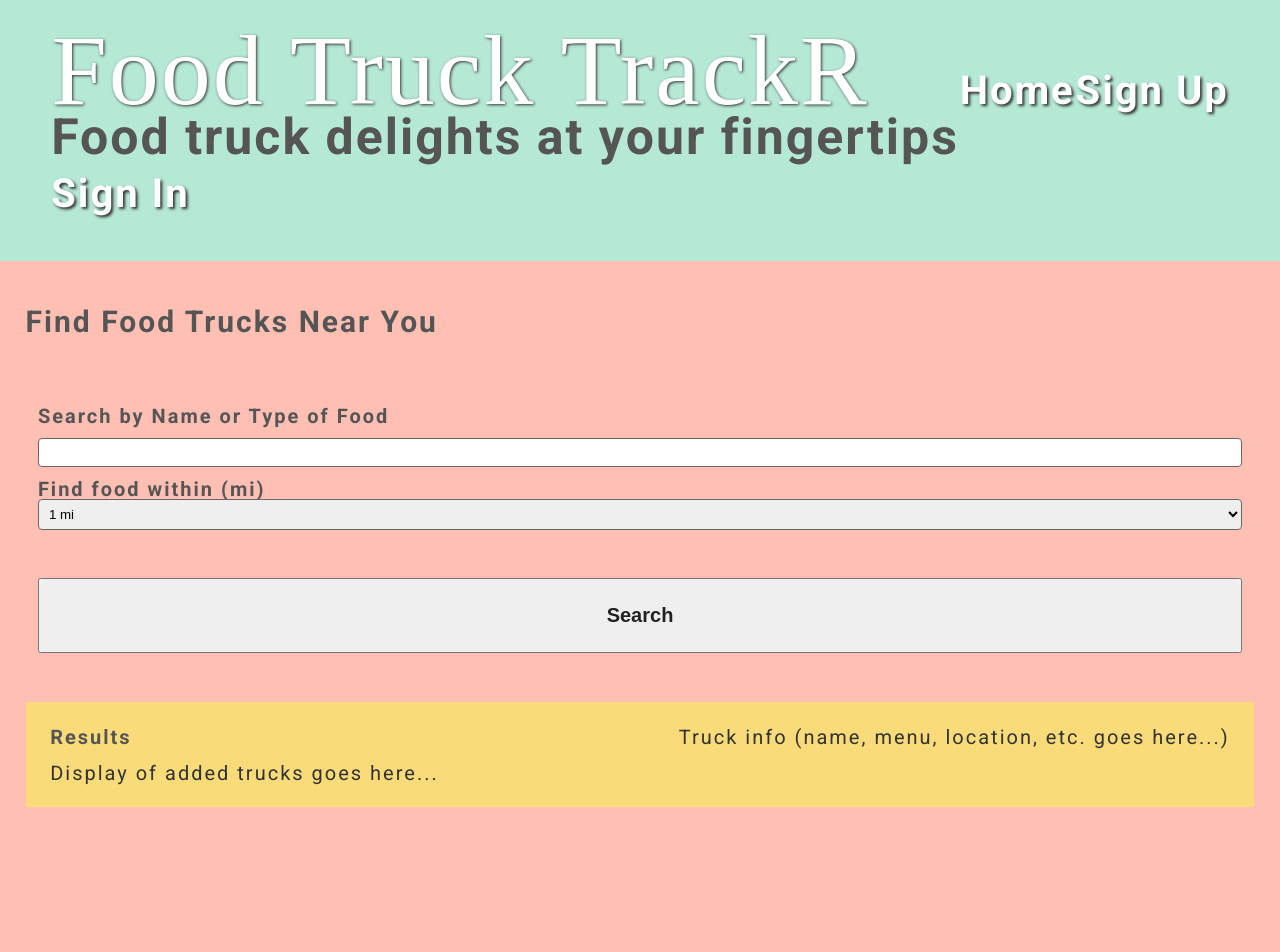
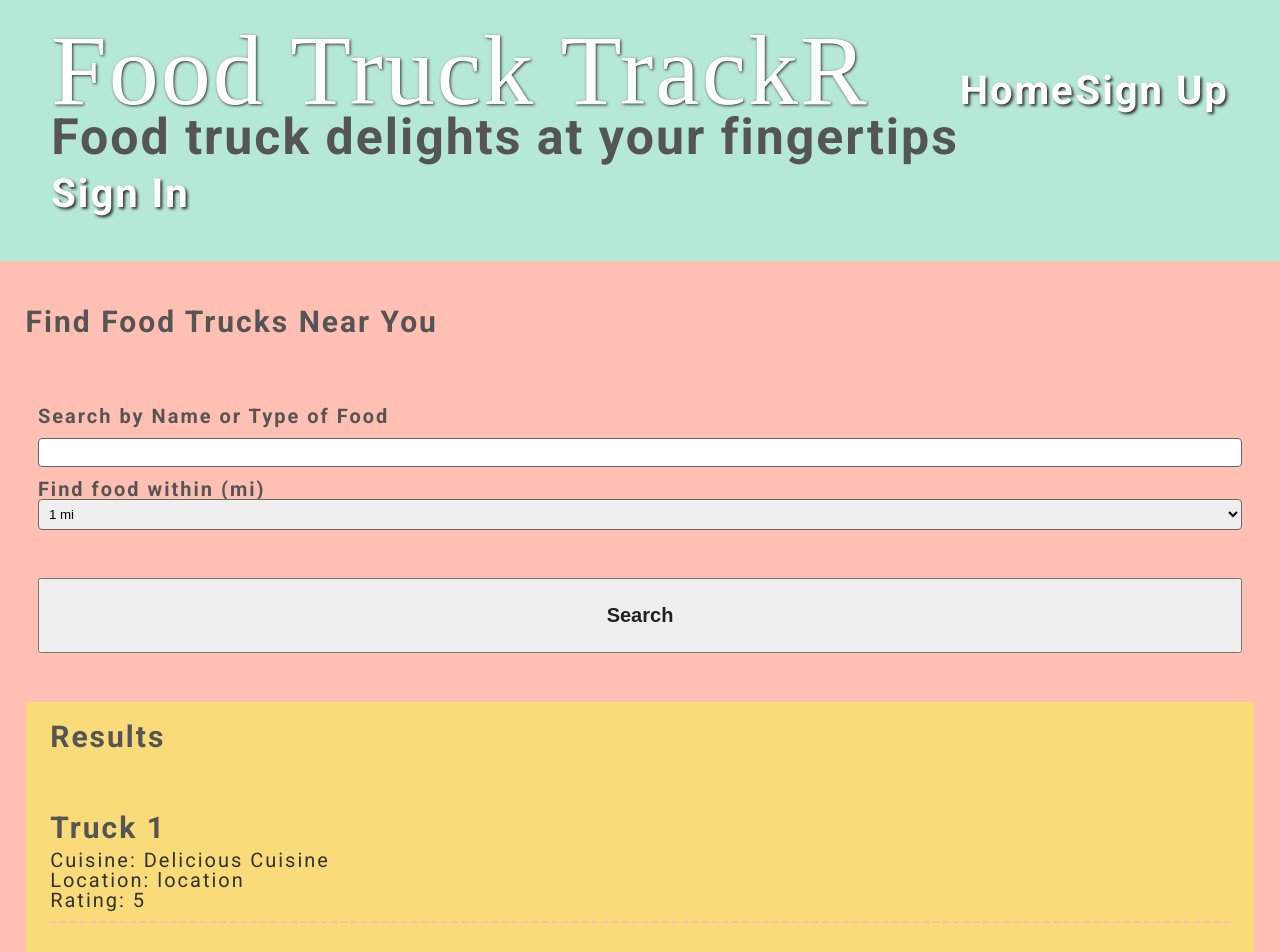
Before and after one commit to MileyWright/front-end, a React (Create React App) app: page /diner in a window 1280 px wide. Shown: the top 952 px of the page. Built offline with nearby package versions, Linux system fonts and the light colour scheme; a web font is replaced by a local one.

Commit message:
added search filter feature

```diff
--- a/src/components/DinerHome.js
+++ b/src/components/DinerHome.js
@@ -1,4 +1,6 @@
-import React from 'react';
+import React, { useState } from 'react';
+import mockTruckData from './mockTruckData';
+import TruckCard from './TruckCard';
 import styled from 'styled-components';
 
 const DinerHomeContainer = styled.nav`
@@ -16,6 +18,9 @@ const MyTruckContainer = styled.div`
     padding: 2%;
     margin: 2% 0;
     width: 100%;
+    div {
+        width: 100%;
+    }
 `;
 
 const FormContainer = styled.div`
@@ -26,6 +31,16 @@ const FormContainer = styled.div`
 `;
 
 const DinerHome = () => {
+    const [search, setSearch] = useState({ search: '', radius: null});
+
+    //handlers
+    const handleChange = (e) => {
+        setSearch({
+            ...search,
+            [e.target.name]: e.target.value
+        });
+    };
+
     return(
         <DinerHomeContainer>
             <h2>Find Food Trucks Near You</h2>
@@ -34,18 +49,18 @@ const DinerHome = () => {
                     <label>Search by Name or Type of Food
                         <input
                             type="text"
-                            name="truck_name"
-                            value=''
-                            onChange=''
+                            name="search"
+                            value={search.search}
+                            onChange={handleChange}
                         />
                     </label>
                     <label>Find food within (mi)
-                        <select>
-                            <option>1 mi</option>
-                            <option>2 mi</option>
-                            <option>3 mi</option>
-                            <option>4 mi</option>
-                            <option>5 mi</option>
+                        <select name="radius"onChange={handleChange}>
+                            <option value="1">1 mi</option>
+                            <option value="2">2 mi</option>
+                            <option value="3">3 mi</option>
+                            <option value="4">4 mi</option>
+                            <option value="5">5 mi</option>
                         </select>
                     </label>
                     <button>Search</button>
@@ -53,11 +68,9 @@ const DinerHome = () => {
             </FormContainer>
             <MyTruckContainer>
                 <div>
-                    <h3>Results</h3>
-                    Display of added trucks goes here...
-                </div>
-                <div>
-                    Truck info (name, menu, location, etc. goes here...)
+                    <h2>Results</h2>
+                    {mockTruckData.filter(item => item.type.toLowerCase().includes(search.search))
+                    .map(item => <TruckCard key={item.id} {...item}/>)}
                 </div>
             </MyTruckContainer>
         </DinerHomeContainer>
--- a/src/components/OperatorHome.js
+++ b/src/components/OperatorHome.js
@@ -1,4 +1,5 @@
 import React, { useState } from 'react';
+import mockTruckData from './mockTruckData';
 import styled from 'styled-components';
 
 const OperatorHomeContainer = styled.nav`
@@ -62,72 +63,6 @@ const FormContainer = styled.div`
     }
 `;
 
-const mockTruckData = [
-    {
-        id: 1,
-        name: 'Truck 1',
-        type: 'Delicious Cuisine',
-        image: './food1.jpg',
-        location: 'location',
-        rating: 5,
-    },
-    {
-        id: 2,
-        name: 'Truck 2',
-        type: 'Tasty Cuisine',
-        image: './food2.jpg',
-        location: 'location',
-        rating: 2,
-    },
-    {
-        id: 3,
-        name: 'Truck 3',
-        type: 'Some Kinda Cuisine',
-        image: './food2.jpg',
-        location: 'location',
-        rating: 1,
-    },
-    {
-        id: 4,
-        name: 'Test Truck 4',
-        type: 'My Cuisine',
-        image: './food2.jpg',
-        location: 'location',
-        rating: 3,
-    },
-    {
-        id: 5,
-        name: 'Test Truck 5',
-        type: 'Delicious Cuisine',
-        image: './food1.jpg',
-        location: 'location',
-        rating: 5,
-    },
-    {
-        id: 6,
-        name: 'Test Truck 6',
-        type: 'Cuisine',
-        image: './food2.jpg',
-        location: 'location',
-        rating: 2,
-    },
-    {
-        id: 7,
-        name: 'Test Truck 7',
-        type: 'Cuisine',
-        image: './food2.jpg',
-        location: 'location',
-        rating: 1,
-    },
-    {
-        id: 8,
-        name: 'Test Truck 8',
-        type: 'Cuisine',
-        image: './food2.jpg',
-        location: 'location',
-        rating: 2
-    },
-]
 
 const OperatorHome = () => {
     const [truckInfo, setTruckInfo] = useState();
--- /dev/null
+++ b/src/components/TruckCard.js
@@ -0,0 +1,27 @@
+import React from 'react';
+import styled from 'styled-components';
+
+const TruckCardContainer = styled.div`
+    margin: 1% 0;
+    padding: 1% 0;
+
+    h2 {
+        margin: 1% 0;
+    }
+    &:not(:last-child) {
+        border-bottom: 2px dashed #FFBFB3
+    };
+`;
+
+const TruckCard = (props) => {
+    return(
+        <TruckCardContainer>
+            <h2>{props.name}</h2>
+            <p>Cuisine: {props.type}</p>
+            <p>Location: {props.location}</p>
+            <p>Rating: {props.rating}</p>
+        </TruckCardContainer>
+    );
+};
+
+export default TruckCard;
--- /dev/null
+++ b/src/components/mockTruckData.js
@@ -0,0 +1,68 @@
+const mockTruckData = [
+    {
+        id: 1,
+        name: 'Truck 1',
+        type: 'Delicious Cuisine',
+        image: './food1.jpg',
+        location: 'location',
+        rating: 5,
+    },
+    {
+        id: 2,
+        name: 'Truck 2',
+        type: 'Tasty Cuisine',
+        image: './food2.jpg',
+        location: 'location',
+        rating: 2,
+    },
+    {
+        id: 3,
+        name: 'Truck 3',
+        type: 'Some Kinda Cuisine',
+        image: './food2.jpg',
+        location: 'location',
+        rating: 1,
+    },
+    {
+        id: 4,
+        name: 'Test Truck 4',
+        type: 'My Cuisine',
+        image: './food2.jpg',
+        location: 'location',
+        rating: 3,
+    },
+    {
+        id: 5,
+        name: 'Test Truck 5',
+        type: 'Delicious Cuisine',
+        image: './food1.jpg',
+        location: 'location',
+        rating: 5,
+    },
+    {
+        id: 6,
+        name: 'Test Truck 6',
+        type: 'Cuisine',
+        image: './food2.jpg',
+        location: 'location',
+        rating: 2,
+    },
+    {
+        id: 7,
+        name: 'Test Truck 7',
+        type: 'Cuisine',
+        image: './food2.jpg',
+        location: 'location',
+        rating: 1,
+    },
+    {
+        id: 8,
+        name: 'Test Truck 8',
+        type: 'Cuisine',
+        image: './food2.jpg',
+        location: 'location',
+        rating: 2
+    },
+]
+
+export default mockTruckData;
--- a/src/redux/reducers/index.js
+++ b/src/redux/reducers/index.js
@@ -78,5 +78,5 @@ export const reducer = (state = initialState, action) => {
             }
         default:
             return state;
-    };
+    }
 };
```
